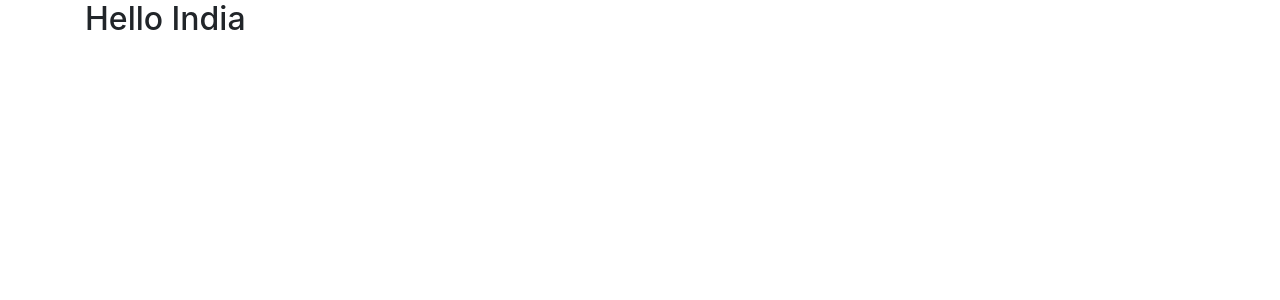
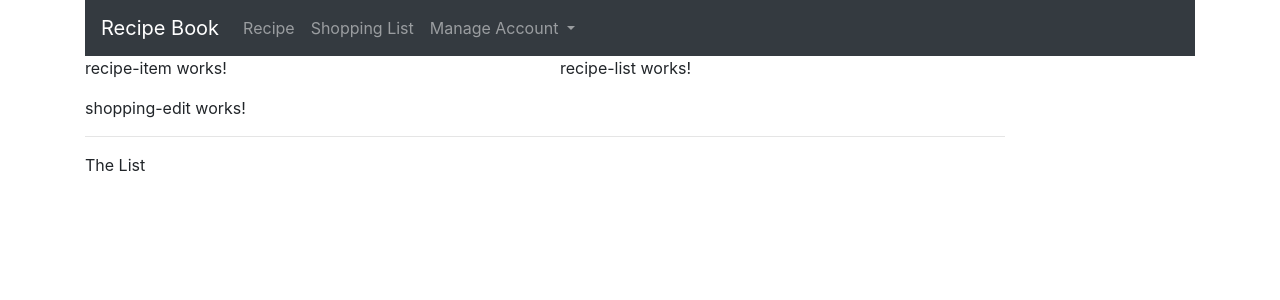
Before and after one commit to smamit27/ANGULAR7, an Angular app in the folder appswebnet/: page / in a window 1280 px wide. Shown: the top 300 px of the page. Built offline with nearby package versions, Linux system fonts and the light colour scheme.

Commit message:
Add UI in header component

```diff
--- a/appswebnet/src/app/app.component.html
+++ b/appswebnet/src/app/app.component.html
@@ -1,7 +1,10 @@
+<app-header></app-header>
 <div class="container">
   <div class="row">
     <div class="col-md-12">
-      <h2>Hello India</h2>
+      <app-recipes></app-recipes>
+      <app-shopping-list></app-shopping-list>
     </div>
   </div>
+
 </div>
--- a/appswebnet/src/app/app.module.ts
+++ b/appswebnet/src/app/app.module.ts
@@ -10,6 +10,7 @@ import { ShoppingEditComponent } from './shopping/shopping-list/shopping-edit/sh
 import { RecipeListComponent } from './recipes/recipe-list/recipe-list.component';
 import { RecipeItemComponent } from './recipes/recipe-list/recipe-item/recipe-item.component';
 import { RecipeDetailComponent } from './recipes/recipe-detail/recipe-detail.component';
+import { HeaderComponent } from './header/header.component';
 
 @NgModule({
   declarations: [
@@ -20,7 +21,8 @@ import { RecipeDetailComponent } from './recipes/recipe-detail/recipe-detail.com
     ShoppingEditComponent,
     RecipeListComponent,
     RecipeItemComponent,
-    RecipeDetailComponent
+    RecipeDetailComponent,
+    HeaderComponent
   ],
   imports: [
     BrowserModule,
--- /dev/null
+++ b/appswebnet/src/app/header/header.component.html
@@ -0,0 +1,28 @@
+<div class="container">
+
+<nav class="navbar navbar-expand-sm bg-dark navbar-dark">
+    <!-- Brand -->
+    <a class="navbar-brand" href="#">Recipe Book</a>
+
+    <!-- Links -->
+    <ul class="navbar-nav">
+      <li class="nav-item">
+        <a class="nav-link" href="#">Recipe</a>
+      </li>
+      <li class="nav-item">
+        <a class="nav-link" href="#">Shopping List</a>
+      </li>
+
+      <!-- Dropdown -->
+      <li class="nav-item dropdown float-right">
+        <a class="nav-link dropdown-toggle" href="#" id="navbardrop" data-toggle="dropdown">
+Manage Account        </a>
+        <div class="dropdown-menu">
+          <a class="dropdown-item" href="#">Link 1</a>
+          <a class="dropdown-item" href="#">Link 2</a>
+          <a class="dropdown-item" href="#">Link 3</a>
+        </div>
+      </li>
+    </ul>
+  </nav>
+  </div>
--- /dev/null
+++ b/appswebnet/src/app/header/header.component.ts
@@ -0,0 +1,15 @@
+import { Component, OnInit } from '@angular/core';
+
+@Component({
+  selector: 'app-header',
+  templateUrl: './header.component.html',
+  styleUrls: ['./header.component.scss']
+})
+export class HeaderComponent implements OnInit {
+
+  constructor() { }
+
+  ngOnInit() {
+  }
+
+}
--- a/appswebnet/src/app/recipes/recipes.component.html
+++ b/appswebnet/src/app/recipes/recipes.component.html
@@ -1,3 +1,8 @@
-<p>
-  recipes works!
-</p>
+<div class="row">
+<div class="col-lg-5 col-md-5">
+  <app-recipe-item></app-recipe-item>
+</div>
+<div class="col-lg-7 col-md-7">
+  <app-recipe-list></app-recipe-list>
+</div>
+</div>
--- a/appswebnet/src/app/shopping/shopping-list/shopping-list.component.html
+++ b/appswebnet/src/app/shopping/shopping-list/shopping-list.component.html
@@ -1,3 +1,7 @@
-<p>
-  shopping-list works!
-</p>
+<div class="row">
+  <div class="col-lg-10 col-md-10 col-xs-10">
+    <app-shopping-edit></app-shopping-edit>
+    <hr>
+    <p>The List</p>
+  </div>
+</div>
```
Also changed, not shown: appswebnet/src/app/header/header.component.scss (added).
